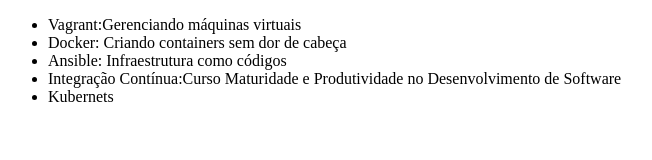
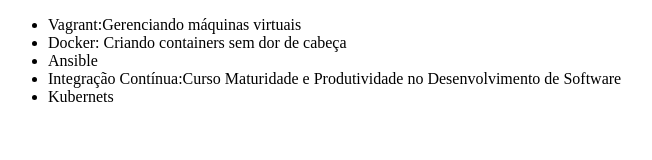
Before and after one commit to carlareiss/alura-git, a plain HTML site: page index.html in a window 1280 px wide. Shown: the whole page, without its empty margins (0-652 px from the left). Drawn offline with Linux system fonts and the light colour scheme.

Commit message:
Revert "Mudancas no Ansible"
This reverts commit ef1fdc0527ad2c360058ceed6513361333983014.

```diff
--- a/index.html
+++ b/index.html
@@ -8,7 +8,7 @@
     <ul>
         <li>Vagrant:Gerenciando máquinas virtuais</li>
         <li>Docker: Criando containers sem dor de cabeça</li>
-        <li>Ansible: Infraestrutura como códigos</li>
+        <li>Ansible</li>
         <li>Integração Contínua:Curso Maturidade e Produtividade no Desenvolvimento de Software </li>
         <li>Kubernets</li>
     </ul>
```
